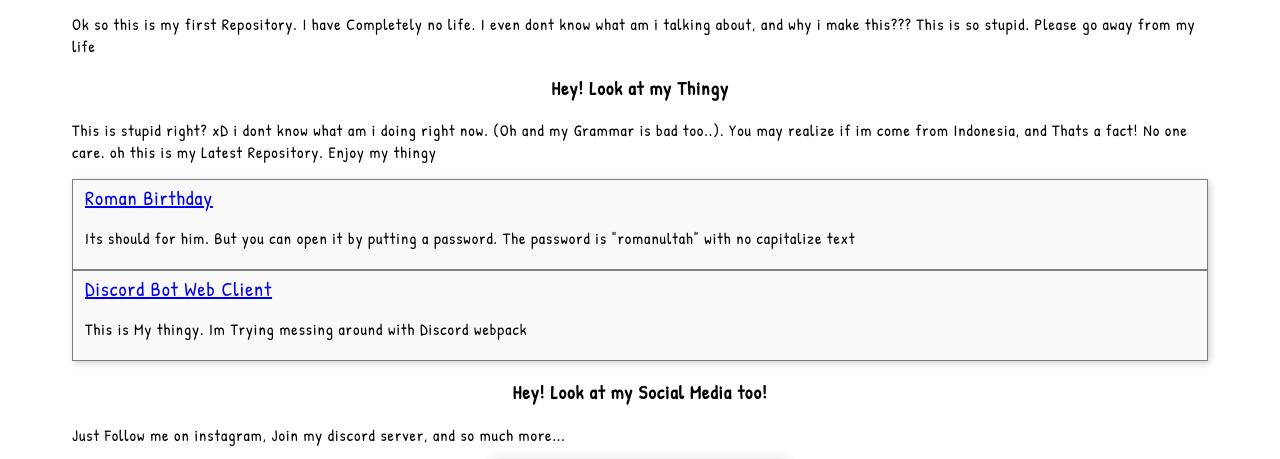
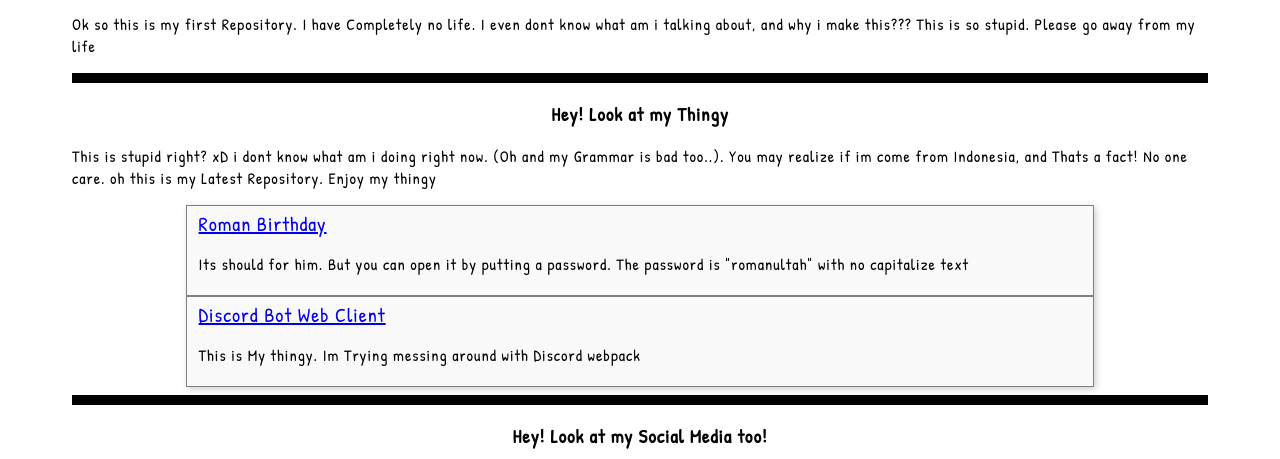
Before and after one commit to QkieMauln/simplehtml, a plain HTML site: page index.html in a window 1280 px wide. Shown: the part 183-642 px from the top of the page. Drawn offline with Linux system fonts and the light colour scheme; a web font is replaced by a local one.

Commit message:
updated?

```diff
--- a/index.html
+++ b/index.html
@@ -27,12 +27,14 @@
  	<p>Oh hi, and welcome to my HomePage. Why i made this? I made this because i want to share my works to you guys :)</p>
  	<p>Ok so this is my first Repository. I have Completely no life. I even dont know what am i talking about, and why i make this??? This is so stupid.
  	Please go away from my life</p>
+ 	<hr>
  	<center><h3>Hey! Look at my Thingy</h3></center>
  	<p>This is stupid right? xD i dont know what am i doing right now. (Oh and my Grammar is bad too..). You may realize if im come from Indonesia, and Thats a fact! No one care. oh this is my Latest Repository. Enjoy my thingy</p>
  	<div class="repo-list">
  		<div class="content"><a class="title" href="roman">Roman Birthday</a><p>Its should for  him. But you can open it by putting a password. The password is "romanultah" with no capitalize text</p></div>
  		<div class="content"><a class="title" href="discord-bot-webclient">Discord Bot Web Client</a><p>This is My thingy. Im Trying messing around with Discord webpack</p></div>
  	</div>
+ 	<hr>
  	<center><h3>Hey! Look at my Social Media too!</h3></center>
  	<p>Just Follow me on instagram, Join my discord server, and so much more...</p>
  	<div id="socmed" class="social-media">
--- a/styles.css
+++ b/styles.css
@@ -4,6 +4,9 @@ body{
 	background: #ffffff;
 	padding-top: 50px ;
 	padding: 5%;
+}
+hr {
+	border: 5px solid;
 }
 
 /*social media color*/
@@ -61,8 +64,11 @@ body{
 	box-shadow: 0 0 10px rgba(0,0,0,0.4);
 }
 .repo-list{
+	margin-left: auto;
+	margin-right: auto;
 	box-shadow: 2px 2px 7px 0 rgba(0,0,0,0.2);
 	background: #f9f9f9;
+	width: 80%;
 }
 .repo-list .title{
 	font-size: 20px;
@@ -74,6 +80,8 @@ body{
 	transition: 0.7s;
 }
 .repo-list .content:hover{
+	transform: scale(1.1);
+	box-shadow: 2px 2px 7px 0 rgba(0,0,0,0.4);
 	background: #57d26c;
 	color: #fff;
 
@@ -144,7 +152,7 @@ body{
 @media only screen and (max-width: 630px){
 .dropdown{
 	width: 60%;
-}
+}}
 @media only screen and (max-width: 422px){
 .dropdown{
 	width: 80%;
```
